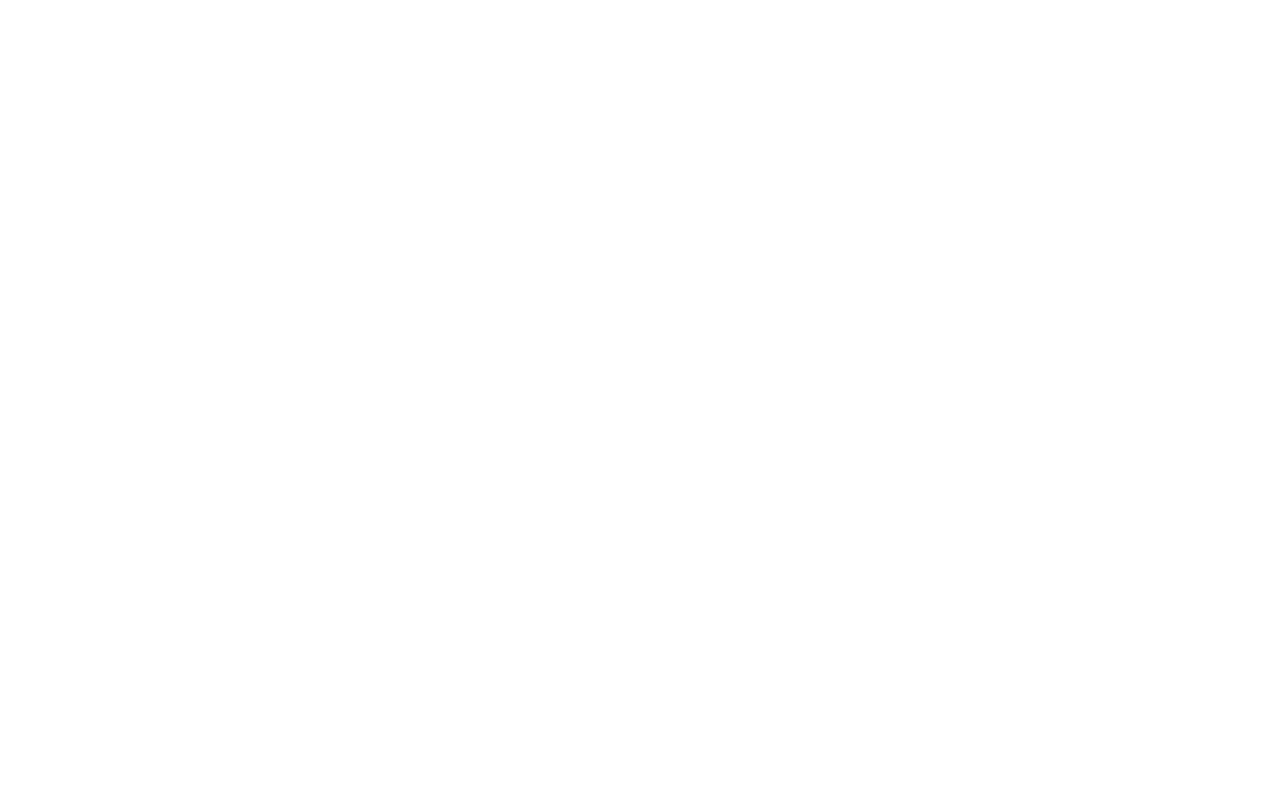
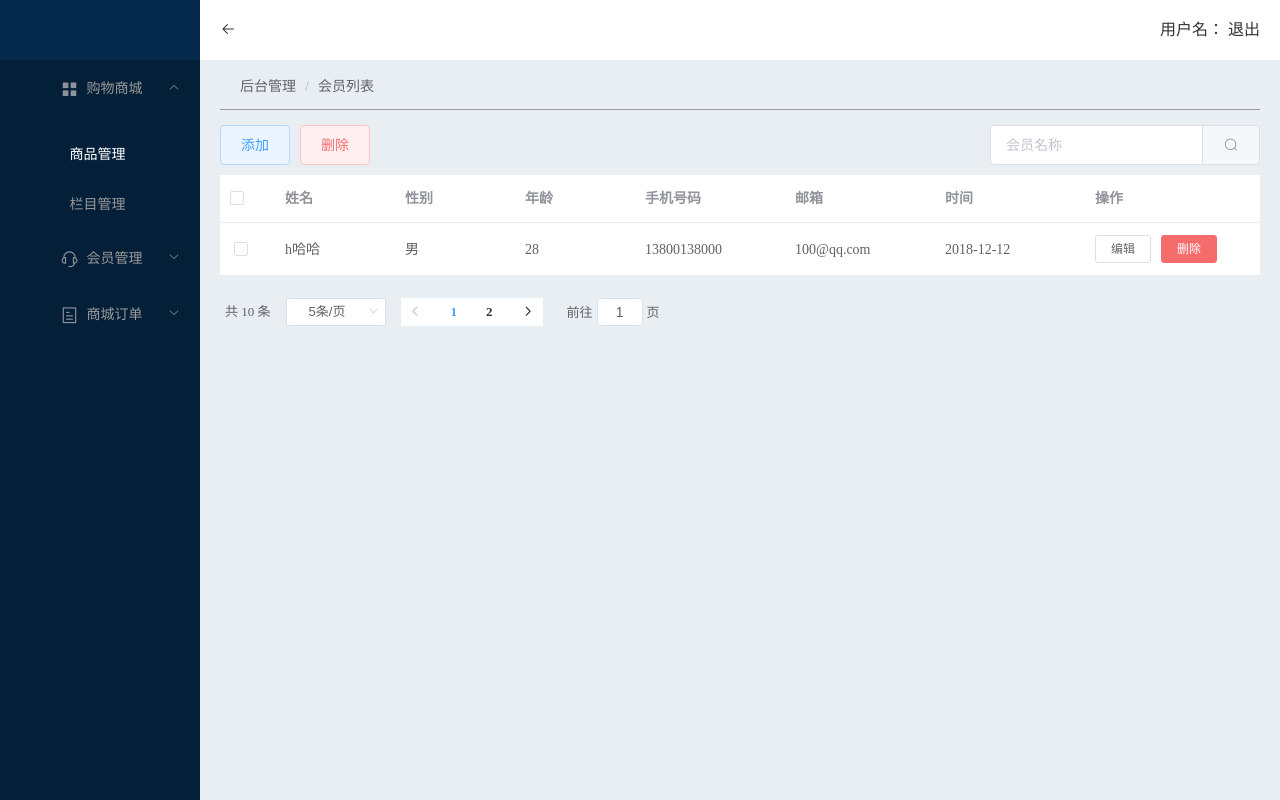
Before and after one commit to wenzichao/shop-admin, a Vue app: page /#/admin/member in a window 1280 px wide. Built offline with nearby package versions, Linux system fonts and the light colour scheme.

Commit message:
添加了会员管理和订单管理页面

```diff
--- a/src/components/Navigtion.vue
+++ b/src/components/Navigtion.vue
@@ -7,8 +7,7 @@
         background-color="#041f38"
         text-color="#999"
         active-text-color="#fff"
-      :collapse='isShow'
-    >
+        :collapse='isShow'>
         <el-submenu index="1">
           <template slot="title">
             <i class="el-icon-menu"></i>
@@ -30,7 +29,9 @@
             <span>会员管理</span>
           </template>
           <el-menu-item-group>
-          <el-menu-item index="2-1">会员列表</el-menu-item>
+            <el-menu-item index="2-1">
+              <router-link to="/admin/member">会员列表</router-link>
+            </el-menu-item>
           </el-menu-item-group>
         </el-submenu>
 
@@ -40,7 +41,9 @@
             <span>商城订单</span>
           </template>
           <el-menu-item-group>
-          <el-menu-item index="3-1">订单管理</el-menu-item>
+            <el-menu-item index="3-1">
+              <router-link to="/admin/orderlist">订单管理</router-link>
+            </el-menu-item>
           </el-menu-item-group>
         </el-submenu>
       </el-menu>
--- a/src/main.js
+++ b/src/main.js
@@ -12,6 +12,8 @@
 import Admin from './page/Admin.vue'
 import GoodsList from './page/GoodsList.vue'
 import CategoryList from './page/CategoryList.vue'
+import Member from './page/Member.vue'
+import OrderList from './page/OrderList.vue'
 
 //注册饿了么UI
 Vue.use(ElementUI)
@@ -27,7 +29,9 @@
   {path:'/login',component:Login,meta:'登录'},
   {path:'/admin',component:Admin,meta:'后台管理',children:[
     {path:'goods-list',component:GoodsList,meta:'商品管理'},
-    {path:'category-list',component:CategoryList,meta:'栏目管理'}
+    {path:'category-list',component:CategoryList,meta:'栏目管理'},
+    {path:'member',component:Member,meta:'会员列表'},
+    {path:'orderlist',component:OrderList,meta:'订单管理'}
   ]}
 ];
 
--- a/src/page/GoodsList.vue
+++ b/src/page/GoodsList.vue
@@ -19,10 +19,9 @@
       :data="tableData"
       tooltip-effect="dark"
       style="width: 100%;margin-bottom:10px;"
-      @selection-change="handleSelectionChange"
-    >
+      @selection-change="handleSelectionChange">
       <el-table-column type="selection" width="55"></el-table-column>
-      <el-table-column label="标题" width="400">
+      <el-table-column label="标题" width="450">
         <template slot-scope="scope">
           <el-row type="flex" align="middle">
             <!-- <img :src="scope.row.imgurl" class="goods-img"/> -->
@@ -148,10 +147,9 @@
 };
 </script>
 
-<style>
+<style scoped>
 .btn {
   margin-bottom: 10px;
-  margin-top: 0;
 }
 .inputstyle {
   width: 300px;
--- /dev/null
+++ b/src/page/Member.vue
@@ -0,0 +1,83 @@
+<template>
+  <div>
+    <el-row type="flex" justify="space-between" class="btn">
+      <div>
+        <el-button type="primary" plain>添加</el-button>
+        <el-button type="danger" plain @click="handelDeletMove">删除</el-button>
+      </div>
+      <!-- 搜索查询 -->
+      <div class="inputstyle">
+        <el-input placeholder="会员名称" v-model="inquireGoods" class="input-with-select">
+          <el-button slot="append" icon="el-icon-search" @click="handelSearch"></el-button>
+        </el-input>
+      </div>
+    </el-row>
+    <!-- 会员列表 -->
+    <el-table
+      ref="multipleTable"
+      :data="tableData"
+      tooltip-effect="dark"
+      style="width: 100%;margin-bottom:20px"
+      @selection-change="handleSelectionChange">
+      <el-table-column type="selection" width="55"></el-table-column>
+      <el-table-column prop="name" label="姓名" width="120"></el-table-column>
+      <el-table-column prop="gender" label="性别" width="120"></el-table-column>
+      <el-table-column prop="age" label="年龄" width="120"></el-table-column>
+      <el-table-column prop="phone" label="手机号码" width="150"></el-table-column>
+      <el-table-column prop="emait" label="邮箱" width="150"></el-table-column>
+      <el-table-column prop="time" label="时间" width="150"></el-table-column>
+      <el-table-column label="操作">
+        <template slot-scope="scope">
+          <el-button size="mini" @click="handleEdit(scope.row)">编辑</el-button>
+          <el-button size="mini" type="danger" @click="handleDelete(scope.row)">删除</el-button>
+        </template>
+      </el-table-column>
+    </el-table>
+    <el-pagination
+      @size-change="handleSizeChange"
+      @current-change="handleCurrentChange"
+      :current-page="1"
+      :page-sizes="[5, 10, 15, 20]"
+      :page-size="5"
+      layout="total, sizes, prev, pager, next, jumper"
+      :total="10">
+    </el-pagination>
+  </div>
+</template>
+
+<script>
+export default {
+  data() {
+    return {
+      tableData: [
+        {
+          name: "h哈哈",
+          gender: "男",
+          age:'28',
+          phone:13800138000,
+          emait:'100@qq.com',
+          time:'2018-12-12'
+        }
+      ],
+    };
+  },
+
+  methods: {
+    handleSelectionChange(val) {
+      this.multipleSelection = val;
+    },
+    handleEdit(index, row) {
+        console.log(index, row);
+      },
+      handleDelete(index, row) {
+        console.log(index, row);
+      }
+  }
+};
+</script>
+
+<style scoped>
+.btn {
+  margin-bottom: 10px;
+}
+</style>
--- /dev/null
+++ b/src/page/OrderList.vue
@@ -0,0 +1,15 @@
+<template>
+    <div>
+        订单列表
+    </div>
+</template>
+
+<script>
+export default {
+
+}
+</script>
+
+<style>
+
+</style>
```
Lines whose indentation alone changed are shown as unchanged.
